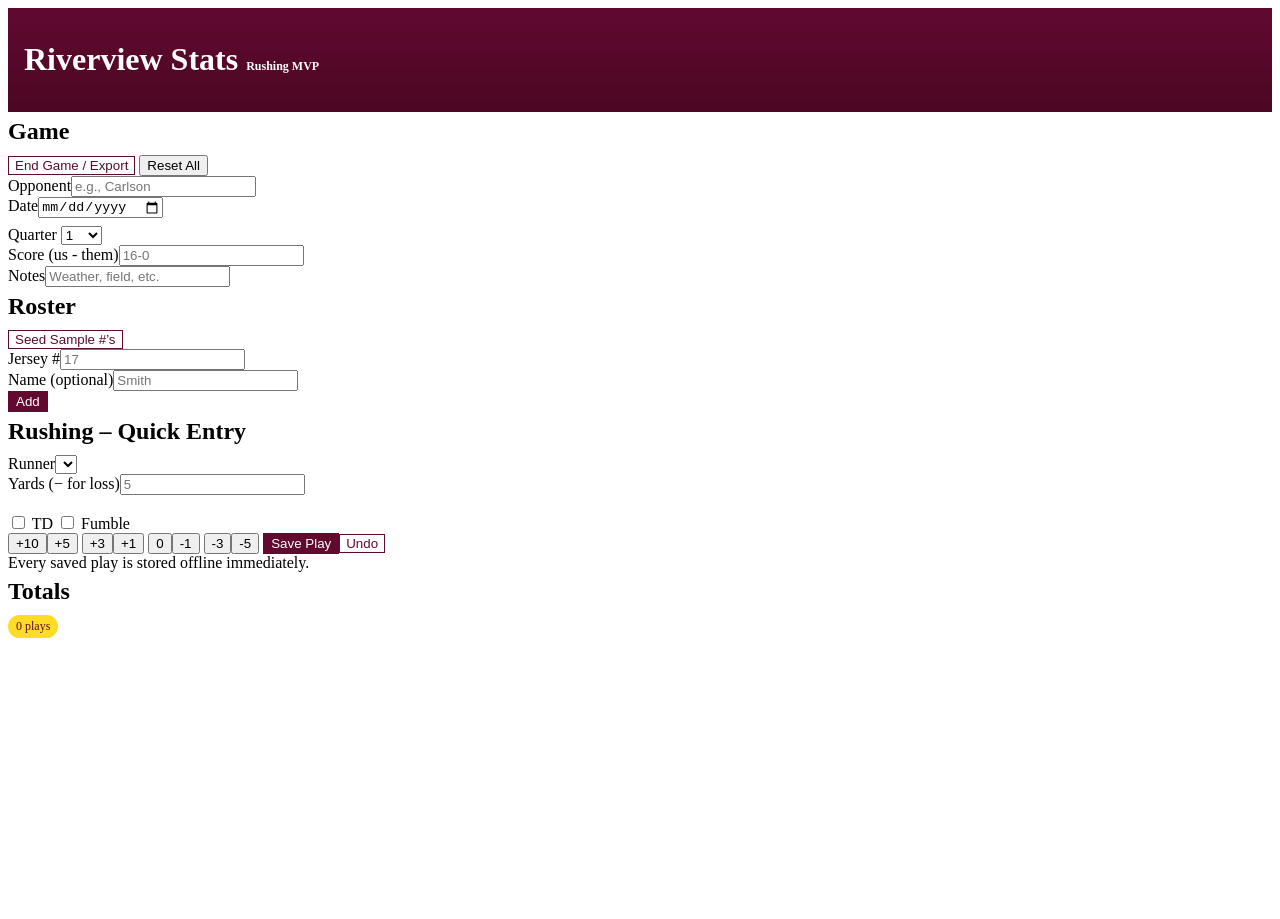
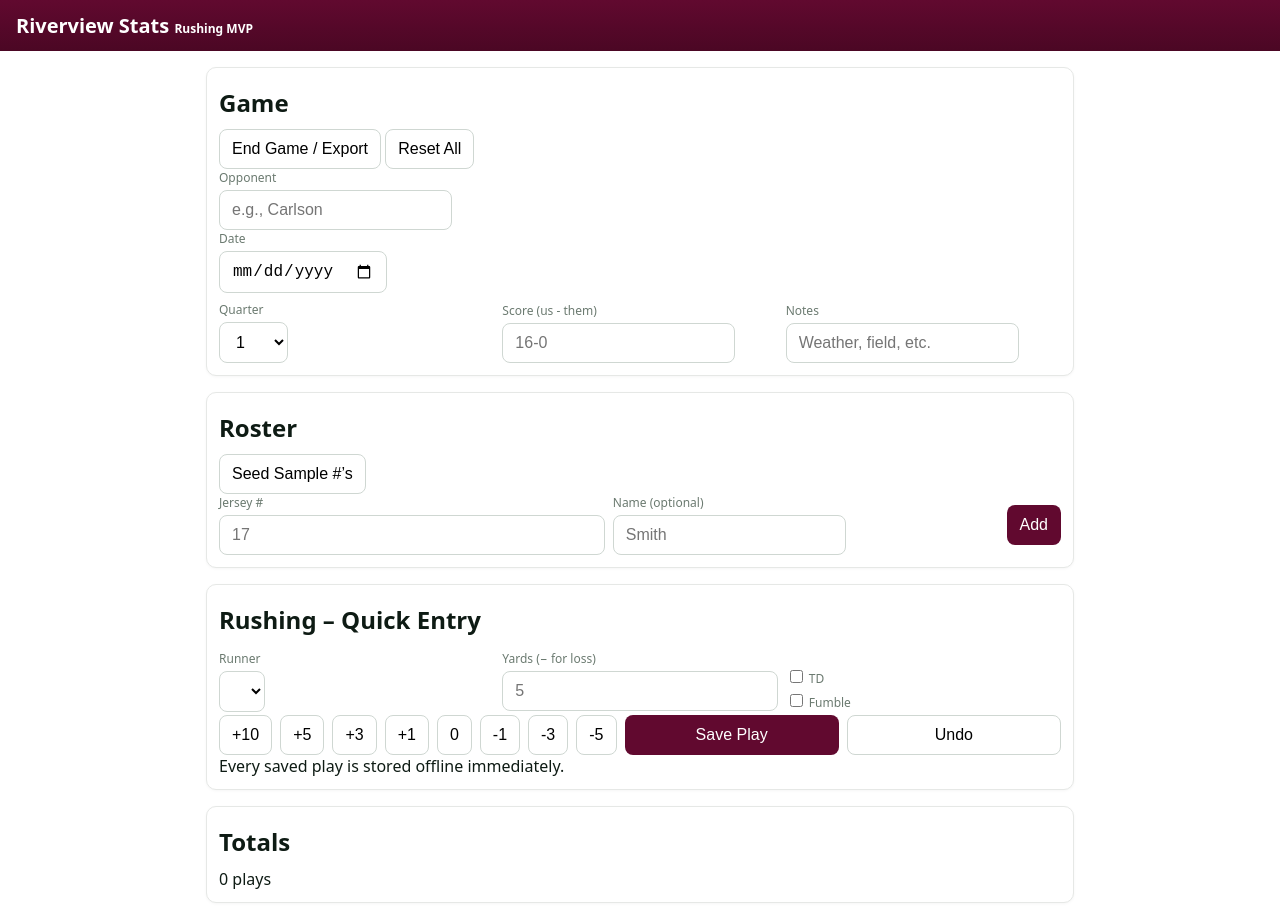
Before and after one commit to jmotor1/football-stats, a plain HTML site: page index.html in a window 1280 px wide. Before the commit the page ends 800 px from the top, so only its background shows below. Drawn offline with Linux system fonts and the light colour scheme.

Commit message:
Update index.html

```diff
--- a/index.html
+++ b/index.html
@@ -6,26 +6,52 @@
 <meta name="theme-color" content="#61092f">
   <title>Riverview Stats — Rushing MVP</title>
   <style>
-    /* Theme colors */
     :root{
-  --primary:#61092f;     /* Maroon */
-  --accent:#fddc26;      /* Gold */
+    --primary:#61092f;   /* Maroon */
+    --accent:#fddc26;    /* Gold */
     --ink:#0e1b14;
     --muted:#6b7a70;
+    --border:#e6e8e6;
+    --bg:#fff;
     }
 
-/* Header gradient in maroon shades */
+    *{box-sizing:border-box}
+    html,body{height:100%}
+    body{
+      margin:0;
+      font-family:system-ui,-apple-system,Segoe UI,Roboto,Arial,sans-serif;
+      background:var(--bg);
+      color:var(--ink);
+    }
+
     header{
-  position:sticky; top:0;
-  background: linear-gradient(var(--primary), #4b0724);
+      position:sticky; top:0; z-index:5;
+      background:linear-gradient(var(--primary), #4b0724);
       color:#fff; padding:12px 16px;
     }
+    header h1{margin:0; font-size:20px}
 
-/* Buttons & pills */
-button.primary{ background:var(--primary); color:#fff; border-color:transparent; }
-button.ghost{ background:#fff; color:var(--primary); border:1px solid var(--primary); }
-.pill{ display:inline-block; background:var(--accent); color:var(--primary);
-       padding:4px 8px; border-radius:999px; font-size:12px; }
+    main{padding:16px; display:grid; gap:16px; max-width:900px; margin:0 auto}
+
+    .card{
+      background:#fff; border:1px solid var(--border);
+      border-radius:10px; box-shadow:0 1px 3px rgba(0,0,0,.04);
+      padding:12px;
+    }
+
+    .row{display:flex; gap:8px; align-items:center; flex-wrap:wrap}
+    .row>*{flex:1 1 140px}
+    .row .tight{flex:0 0 auto}
+
+    label{font-size:12px; color:var(--muted); display:block; margin-bottom:4px}
+    input,select,button{
+      font-size:16px; padding:10px 12px;
+      border:1px solid #cfd7d2; border-radius:8px; background:#fff;
+    }
+    input[type="number"]{width:100%}
+    button{cursor:pointer}
+    button.primary{background:var(--primary); color:#fff; border-color:transparent}
+    button.ghost{background:#fff; color:var(
 
   </style>
 </head>
```
Lines whose indentation alone changed are shown as unchanged.
